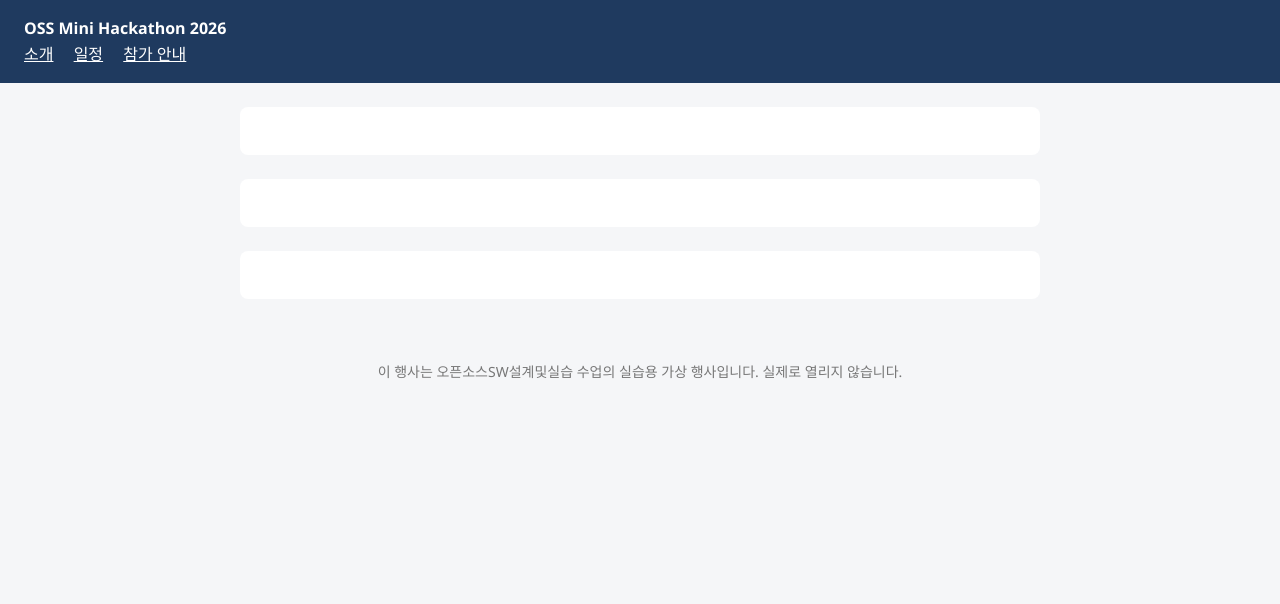
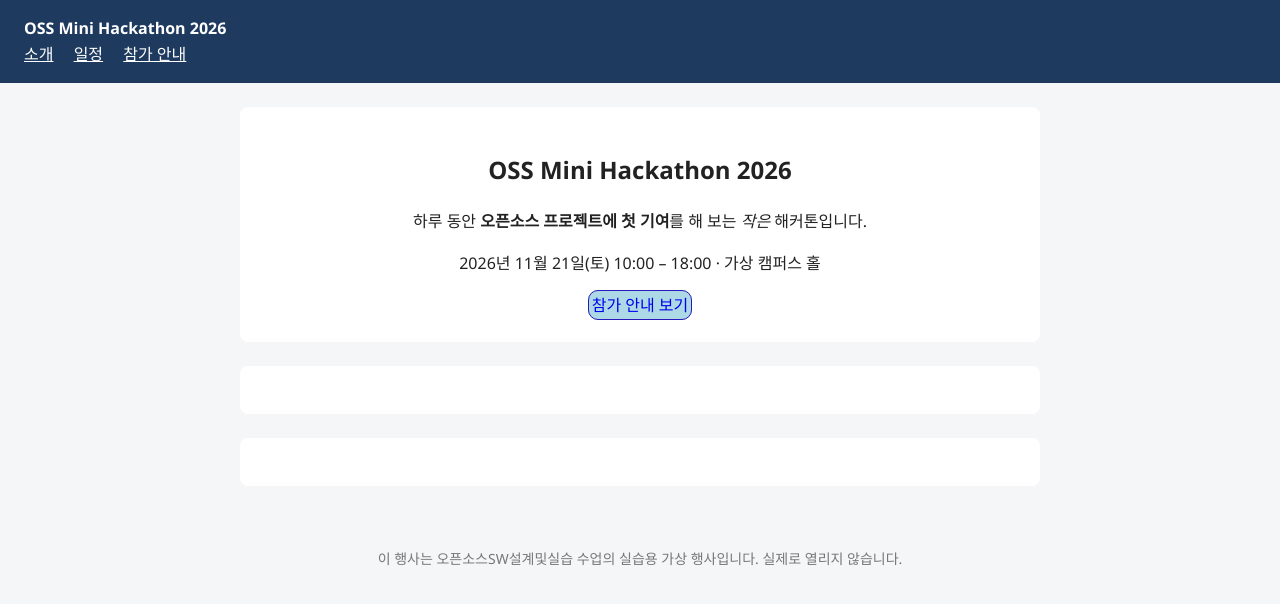
Before and after one commit to jongminna1/oss2026-week07-team08, a plain HTML site: page index.html in a window 1280 px wide. Drawn offline with Linux system fonts and the light colour scheme.

Commit message:
feat: intro section

```diff
--- a/index.html
+++ b/index.html
@@ -19,7 +19,12 @@
   <main>
     <!-- ===== A: 행사 소개 (#intro) ===== -->
     <section id="intro">
-      <!-- A 가 이 안을 채웁니다 -->
+      <div class="wrapper">
+        <h1>OSS Mini Hackathon 2026</h1>
+        <p>하루 동안 <strong>오픈소스 프로젝트에 첫 기여</strong>를 해 보는 <em>작은</em> 해커톤입니다.</p>
+        <p>2026년 11월 21일(토) 10:00 – 18:00 · 가상 캠퍼스 홀</p>
+        <a class="cta" href="#faq">참가 안내 보기</a>
+      </div>
     </section>
 
     <!-- ===== B: 일정표 (#schedule) ===== -->
--- a/style.css
+++ b/style.css
@@ -45,7 +45,17 @@
 
 /* ===== A: #intro ===== */
 /* 선택자는 #intro 로 시작합니다. 예: #intro h1 { ... } */
+#intro .wrapper {
+  text-align: center;
+}
 
+#intro .cta {
+  padding: 3px;
+  border: 1px solid rgb(44, 25, 187);
+  border-radius: 10px;
+  background-color: lightblue;
+  text-decoration: none;
+}
 
 /* ===== B: #schedule ===== */
 /* 선택자는 #schedule 로 시작합니다. 예: #schedule table { ... } */
```
